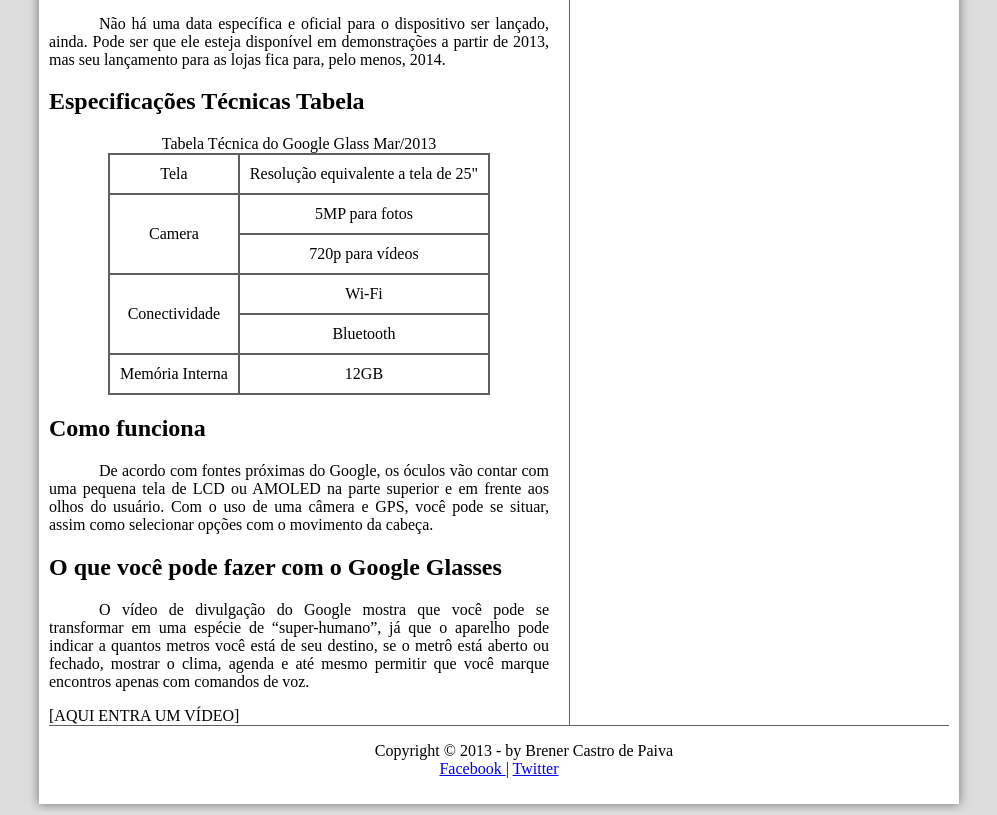
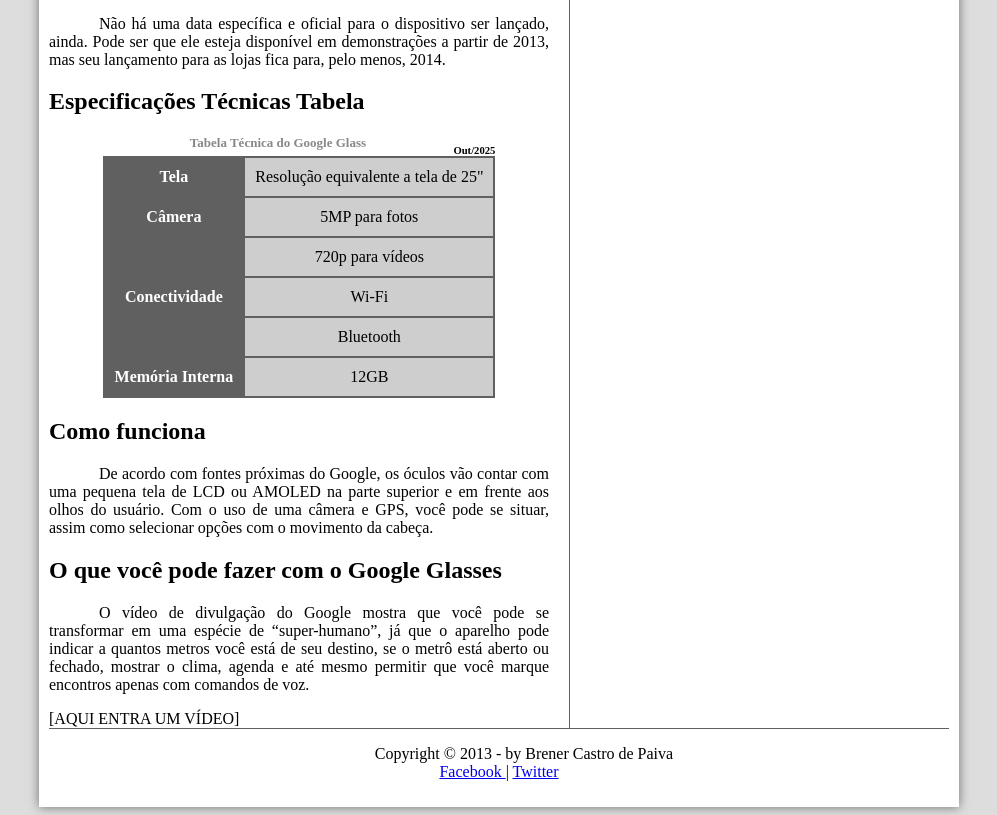
Before and after one commit to brenerpaiva/projeto_glass, a plain HTML site: page index.html in a window 1280 px wide. Shown: the part 980-1795 px from the top of the page, without its empty margins (141-1138 px from the left). Drawn offline with Linux system fonts and the light colour scheme; files whose address does not match are found by name.

Commit message:
uptade tabela
aula formatação tabela

```diff
--- a/css/estilo.css
+++ b/css/estilo.css
@@ -147,6 +147,30 @@
     text-align: center;
     vertical-align: middle;
 }
+
+table#tabelaspec td.ce{
+    color: #ffffff;
+    background-color:#606060;
+    vertical-align: top;
+    font-weight: bold;
+
+}
+table#tabelaspec td.cd{
+    background-color:#cecece ;
+}
+table#tabelaspec caption{
+    color: #888888;
+    font-size: 13px;
+    font-weight: bolder;
+    }
+
+table#tabelaspec caption span{
+    display: block;
+    float: right;
+    color: black;
+    font-size: 8pt;
+    margin-top: 10px;
+}
 aside#lateral{
     display: block;
     width: 350px;
--- a/index.html
+++ b/index.html
@@ -57,14 +57,14 @@
 
   <h1>Especificações Técnicas Tabela</h1>
   <table id="tabelaspec">
-  <caption> Tabela Técnica do Google Glass Mar/2013 </caption>
+  <caption> Tabela Técnica do Google Glass <span> Out/2025 </caption></span>
 
-<tr><td>Tela</td><td>Resolução equivalente a tela de 25" </td></tr>
-<tr><td rowspan="2">Camera</td> <td>5MP para fotos </td></tr>
-<tr><td>720p para vídeos</td></tr>
-<tr><td rowspan="2">Conectividade</td>  <td>Wi-Fi</td></tr>
-<tr><td>Bluetooth</td></tr>
-<tr><td>Memória Interna</td> <td>12GB</td></tr>
+<tr><td class="ce">Tela</td><td class="cd">Resolução equivalente a tela de 25" </td></tr>
+<tr><td rowspan="2" class="ce">Câmera</td> <td class="cd">5MP para fotos </td></tr>
+<tr><td class="cd">720p para vídeos</td></tr>
+<tr><td rowspan="2" class="ce">Conectividade</td>  <td class="cd"> Wi-Fi</td></tr>
+<tr><td class="cd">Bluetooth</td></tr>
+<tr><td class="ce">Memória Interna</td> <td class="cd">12GB</td></tr>
 </table>
 
   <h1>Como funciona</h1>
```
